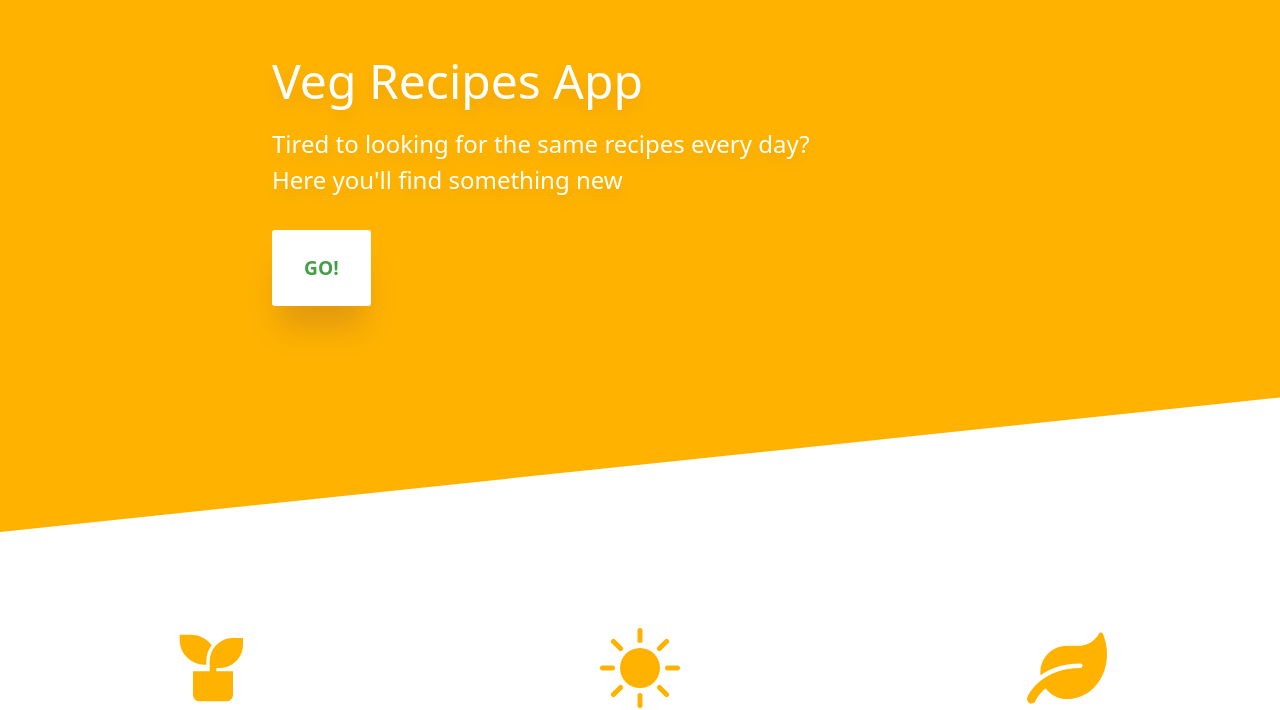
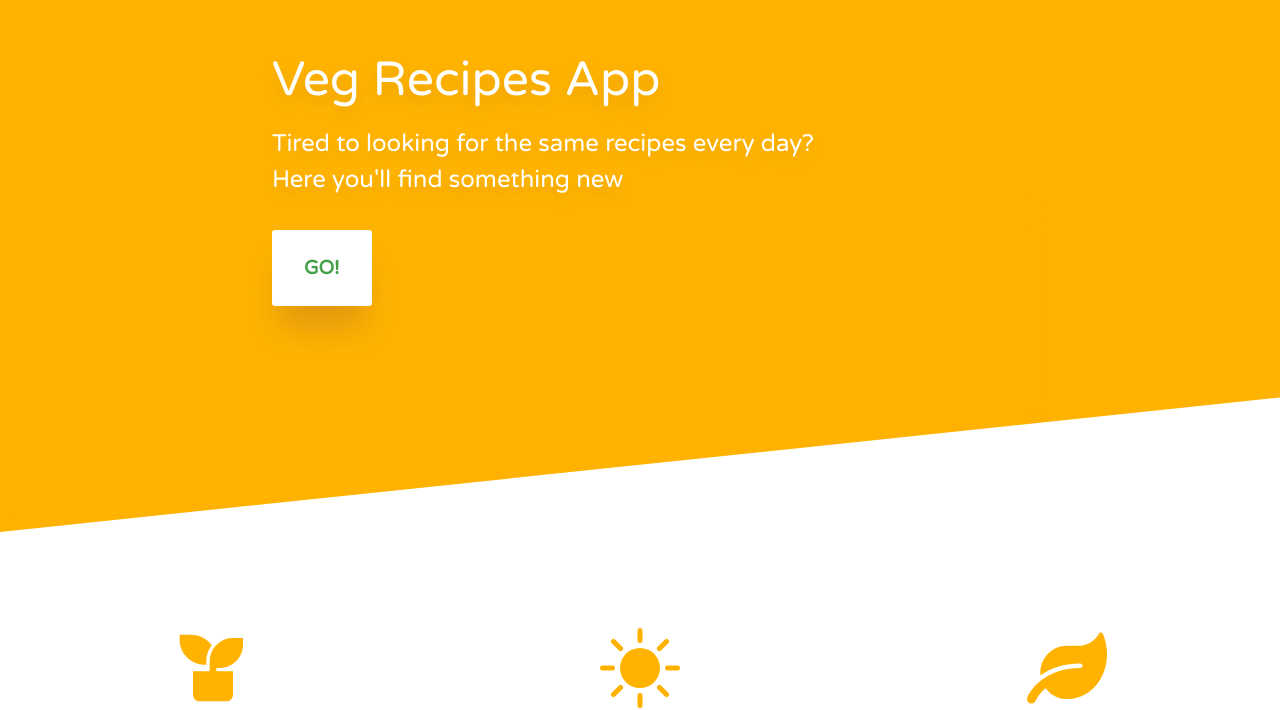
Before and after one commit to michaeldidonato/final-frontend-project, a React (Create React App) app: page / in a window 1280 px wide. Shown: the part 108-818 px from the top of the page. Built offline with nearby package versions, Linux system fonts and the light colour scheme; no server answers.

Commit message:
Update index.css

```diff
--- a/src/index.css
+++ b/src/index.css
@@ -8,5 +8,5 @@
 
 body {
   margin: 0;
-  font-family: 'Varela Round', sans-serif;
+  font-family: 'Varela Round', sans-serif !important;
 }
```
